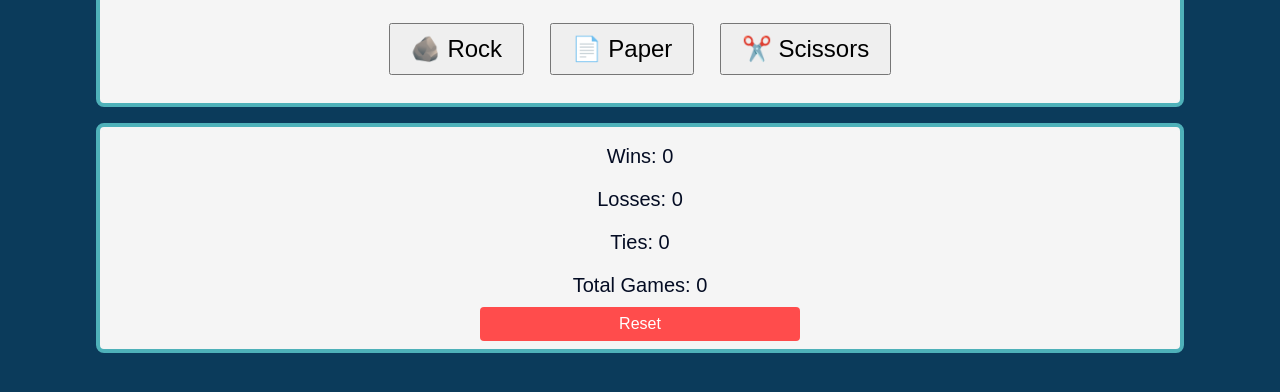
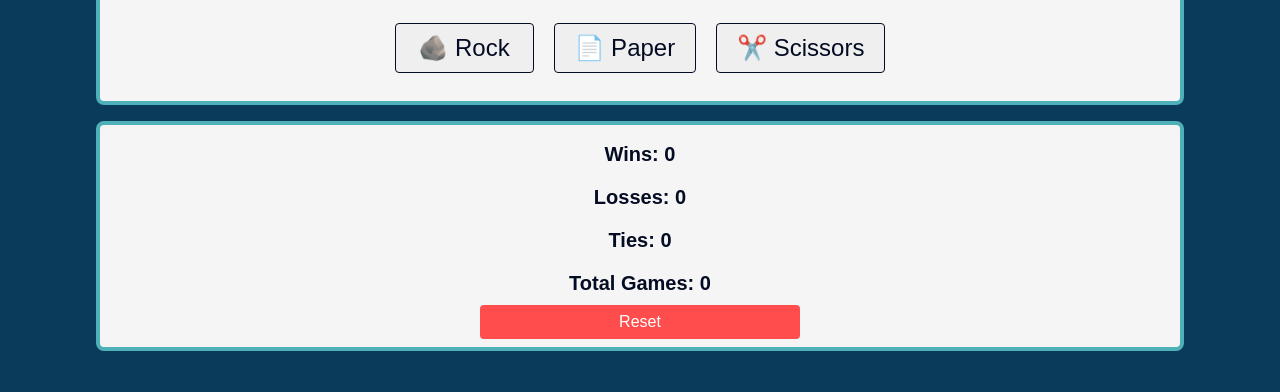
Before and after one commit to khangvu0/rock-paper-scissors, a plain HTML site: page index.html in a window 1280 px wide. Shown: the part 314-706 px from the top of the page. Drawn offline with Linux system fonts and the light colour scheme.

Commit message:
Put choice buttons in a flexbox and made all their sizes uniform

```diff
--- a/style.css
+++ b/style.css
@@ -111,15 +111,30 @@ a:visited {
     margin-bottom: 1rem;
 }
 
+.choices {
+    display: flex;
+    flex-direction: row;
+    flex-wrap: wrap;
+    justify-content: center;
+}
+
 .choices button {
     font-size: 1.2em;
     padding: 10px 20px;
     margin: 10px;
     cursor: pointer;
+    border: 1px solid var(--dark-blue);
+    border-radius: 4px;
+    color: var(--dark-blue);
+    min-width: 139px;
 }
 
 .result p, .result h2 {
     margin: 10px 0;
+}
+
+.stats p {
+    font-weight: bold;
 }
 
 #reset {
```
